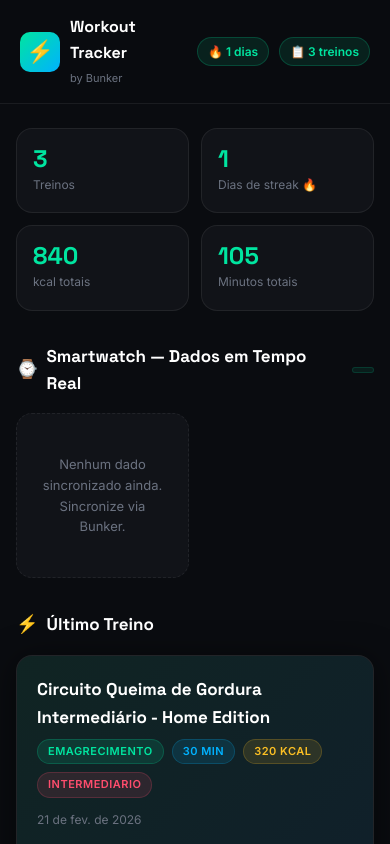
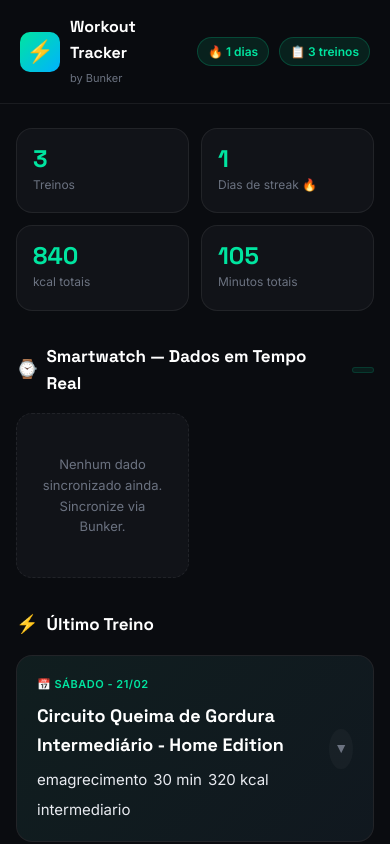
Before and after one commit to henriquehse/bunker-workout-tracker, a plain HTML site: page index.html in a window 390 px wide. Both pictures are taken after a click on the element 195 px from the left and 752 px from the top of the page. Shown: the top 844 px of the page. Drawn offline with Linux system fonts and the light colour scheme.

Commit message:
feat: layout celular p/ treinos expansíveis com videos youtube

```diff
--- a/app.js
+++ b/app.js
@@ -29,7 +29,16 @@ function formatTime(iso) {
 function fmtDate(iso) {
   if (!iso) return '—';
   const d = new Date(iso);
-  return d.toLocaleDateString('pt-BR', { day: '2-digit', month: 'short', year: 'numeric' });
+  return d.toLocaleDateString('pt-BR', { day: '2-digit', month: '2-digit', year: 'numeric' });
+}
+
+function formatDayCell(iso) {
+  if (!iso) return 'Treino sem data';
+  const d = new Date(iso);
+  const dias = ['Domingo', 'Segunda-feira', 'Terça-feira', 'Quarta-feira', 'Quinta-feira', 'Sexta-feira', 'Sábado'];
+  const diaSemana = dias[d.getDay()];
+  const data = d.toLocaleDateString('pt-BR', { day: '2-digit', month: '2-digit' });
+  return `${diaSemana} - ${data}`;
 }
 
 function calcStreak(workouts) {
@@ -73,16 +82,27 @@ function renderExercises(exercises, label) {
     const cal = ex.calories_per_set ? ` · ~${ex.calories_per_set} kcal/série` : '';
     const instruction = ex.instruction || '';
 
+    // YOUTUBE EMBED TRICK (Busca e toca o primeiro vídeo direto do iframe)
+    const ytQuery = encodeURIComponent(ex.exercise + " execução correta academia");
+    const ytEmbed = `
+      <div class="exercise-video-wrap">
+        <iframe width="100%" height="200" src="https://www.youtube.com/embed?listType=search&list=${ytQuery}" frameborder="0" allowfullscreen></iframe>
+      </div>
+    `;
+
     return `
-      <div class="exercise-item" onclick="toggleExercise(this)" style="animation-delay:${i * 0.06}s">
-        <div class="exercise-header">
+      <div class="exercise-item" style="animation-delay:${i * 0.06}s">
+        <div class="exercise-header" onclick="toggleExercise(this.parentElement)">
           <div>
             <div class="exercise-name">${ex.exercise}</div>
             <div class="exercise-detail">${repsStr}${rest}${cal}</div>
           </div>
           <span class="exercise-chevron">▼</span>
         </div>
-        ${instruction ? `<div class="exercise-instruction">${instruction}</div>` : ''}
+        <div class="exercise-body">
+          ${instruction ? `<div class="exercise-instruction">${instruction}</div>` : ''}
+          ${ytEmbed}
+        </div>
       </div>`;
   }).join('');
 
@@ -97,15 +117,15 @@ function toggleExercise(el) {
   el.classList.toggle('expanded');
 }
 
-// ─── RENDER WORKOUT CARD ──────────────────────────────────────────────────────
-function renderWorkoutCard(w, compact = false) {
+// ─── RENDER WORKOUT CARD (CÉLULA) ───────────────────────────────────────────
+function renderWorkoutCell(w, index, isLatest = false) {
   const workout = w.workout || w;
   const title = workout.title || 'Treino';
   const goal = w.goal || workout.goal || '';
   const dur = w.duration || workout.duration || '';
   const cal = workout.estimated_calories || '';
   const level = w.level || workout.level || '';
-  const date = fmtDate(w.saved_at);
+  const cellDate = formatDayCell(w.saved_at);
   const overview = workout.overview || '';
 
   const main = workout.main_block || [];
@@ -119,42 +139,38 @@ function renderWorkoutCard(w, compact = false) {
     level ? `<span class="pill pill-level">${level}</span>` : '',
   ].filter(Boolean).join('');
 
+  // Se for o último treino (mais recente), ele já vem expandido por padrão
+  const expandedClass = isLatest ? 'expanded' : '';
+
   return `
-    <div class="workout-card">
-      <div class="workout-card-header">
-        <div>
-          <div class="workout-title">${title}</div>
-          <div class="workout-meta">${pills}</div>
+    <div class="workout-cell ${expandedClass}" style="animation-delay:${index * 0.05}s">
+      <div class="workout-cell-header" onclick="toggleWorkout(this.parentElement)">
+        <div class="cell-info">
+          <div class="cell-date">📅 ${cellDate}</div>
+          <div class="cell-title">${title}</div>
+          <div class="cell-pills">${pills}</div>
         </div>
-        <div class="workout-date">${date}</div>
+        <div class="cell-action">
+          <span class="workout-chevron">▼</span>
+        </div>
       </div>
-      ${overview ? `<div class="workout-overview">${overview}</div>` : ''}
-      ${renderExercises(warmup, '🔥 Aquecimento')}
-      ${renderExercises(main, '💪 Treino Principal')}
-      ${renderExercises(finisher, '⚡ Finisher')}
+      <div class="workout-cell-content">
+        ${overview ? `<div class="workout-overview">${overview}</div>` : ''}
+        ${renderExercises(warmup, '🔥 Aquecimento')}
+        ${renderExercises(main, '💪 Treino Principal')}
+        ${renderExercises(finisher, '⚡ Finisher')}
+      </div>
     </div>`;
 }
 
-// ─── RENDER HISTORY ITEM ──────────────────────────────────────────────────────
-function renderHistoryItem(w, index) {
-  const workout = w.workout || w;
-  const title = workout.title || 'Treino';
-  const goal = w.goal || workout.goal || '';
-  const dur = w.duration || workout.duration || '';
-  const cal = workout.estimated_calories || '';
-  const date = fmtDate(w.saved_at);
+function toggleWorkout(el) {
+  el.classList.toggle('expanded');
+}
 
-  return `
-    <div class="history-item" style="animation-delay:${index * 0.06}s">
-      <div>
-        <div class="history-title">${title}</div>
-        <div class="history-date">${date} · ${goal} · ${dur} min</div>
-      </div>
-      <div class="history-right">
-        ${cal ? `<div class="history-cal">${cal} kcal</div>` : ''}
-        <span class="pill pill-goal" style="margin: 0;">${goal || '—'}</span>
-      </div>
-    </div>`;
+// ─── RENDER HISTORY LIST ────────────────────────────────────────────────────
+function renderHistoryList(workouts) {
+  if (!workouts || workouts.length === 0) return '';
+  return workouts.map((w, i) => renderWorkoutCell(w, i, false)).join('');
 }
 
 // ─── RENDER WEARABLE DATA ─────────────────────────────────────────────────────
@@ -259,12 +275,12 @@ async function init() {
               <span class="header-badge">🔥 ${streak} dias</span>
               <span class="header-badge">📋 ${workouts.length} treinos</span>`;
 
-        // ── Latest ──
-        $('latest-workout').innerHTML = renderWorkoutCard(workouts[0]);
+        // ── Render Cells (1st is expanded) ──
+        $('latest-workout').innerHTML = renderWorkoutCell(workouts[0], 0, true);
 
-        // ── History (skip latest) ──
+        // ── Rest of History Cells ──
         if (workouts.length > 1) {
-          $('history-list').innerHTML = workouts.slice(1).map(renderHistoryItem).join('');
+          $('history-list').innerHTML = renderHistoryList(workouts.slice(1));
         }
       }
     } else {
@@ -286,7 +302,8 @@ async function init() {
   }
 }
 
-// ─── EXPOSE toggle to inline onclick ─────────────────────────────────────────
+// ─── EXPOSE globals to inline onclick ────────────────────────────────────────
 window.toggleExercise = toggleExercise;
+window.toggleWorkout = toggleWorkout;
 
 init();
--- a/style.css
+++ b/style.css
@@ -218,87 +218,90 @@ body {
   font-size: 18px;
 }
 
-/* ─── WORKOUT CARD (Latest) ──────────────── */
-.workout-card {
+/* ─── WORKOUT CELL (Collapsible) ───────────── */
+.workout-cell {
   background: var(--surface);
   border: 1px solid var(--border);
   border-radius: var(--radius);
+  margin-bottom: 16px;
   overflow: hidden;
-  animation: fadeUp 0.45s ease both;
-  box-shadow: var(--shadow);
+  animation: fadeUp 0.4s ease both;
+  transition: border-color 0.2s;
 }
 
-.workout-card-header {
-  background: linear-gradient(135deg, rgba(0, 229, 160, 0.08), rgba(0, 178, 255, 0.08));
-  border-bottom: 1px solid var(--border);
+.workout-cell:hover {
+  border-color: rgba(0, 229, 160, 0.25);
+}
+
+.workout-cell-header {
   padding: 20px;
   display: flex;
   justify-content: space-between;
-  align-items: flex-start;
-  gap: 12px;
-  flex-wrap: wrap;
+  align-items: center;
+  cursor: pointer;
+  background: linear-gradient(135deg, rgba(0, 229, 160, 0.05), rgba(0, 178, 255, 0.03));
 }
 
-.workout-title {
+.cell-info {
+  display: flex;
+  flex-direction: column;
+  gap: 8px;
+}
+
+.cell-date {
+  font-size: 11px;
+  color: var(--accent);
+  text-transform: uppercase;
+  letter-spacing: 0.5px;
+  font-weight: 600;
+}
+
+.cell-title {
   font-family: 'Space Grotesk', sans-serif;
-  font-size: 20px;
+  font-size: 18px;
   font-weight: 700;
   color: #fff;
-  margin-bottom: 4px;
 }
 
-.workout-meta {
+.cell-pills {
   display: flex;
   flex-wrap: wrap;
-  gap: 8px;
-  margin-top: 8px;
+  gap: 6px;
 }
 
-.pill {
-  padding: 3px 10px;
-  border-radius: 20px;
-  font-size: 11px;
-  font-weight: 600;
-  text-transform: uppercase;
-  letter-spacing: 0.5px;
+.cell-action {
+  width: 40px;
+  height: 40px;
+  border-radius: 50%;
+  background: rgba(255, 255, 255, 0.03);
+  display: flex;
+  align-items: center;
+  justify-content: center;
+  transition: background 0.2s;
 }
 
-.pill-goal {
-  background: rgba(0, 229, 160, 0.12);
-  color: var(--accent);
-  border: 1px solid rgba(0, 229, 160, 0.2);
+.workout-cell-header:hover .cell-action {
+  background: rgba(255, 255, 255, 0.08);
 }
 
-.pill-dur {
-  background: rgba(0, 178, 255, 0.12);
-  color: var(--accent2);
-  border: 1px solid rgba(0, 178, 255, 0.2);
+.workout-chevron {
+  font-size: 14px;
+  color: var(--text-muted);
+  transition: transform 0.3s ease;
 }
 
-.pill-cal {
-  background: rgba(251, 191, 36, 0.12);
-  color: var(--warn);
-  border: 1px solid rgba(251, 191, 36, 0.2);
+.workout-cell.expanded .workout-chevron {
+  transform: rotate(180deg);
+  color: #fff;
 }
 
-.pill-level {
-  background: rgba(255, 77, 109, 0.12);
-  color: var(--danger);
-  border: 1px solid rgba(255, 77, 109, 0.2);
+.workout-cell-content {
+  display: none;
+  border-top: 1px solid var(--border);
 }
 
-.workout-date {
-  font-size: 12px;
-  color: var(--text-muted);
-  white-space: nowrap;
-}
-
-.workout-overview {
-  padding: 16px 20px;
-  font-size: 14px;
-  color: #9ca3af;
-  border-bottom: 1px solid var(--border);
-  line-height: 1.7;
+.workout-cell.expanded .workout-cell-content {
+  display: block;
 }
 
 /* ─── EXERCISES ──────────────────────────── */
@@ -316,71 +319,74 @@ body {
 }
 
 .exercise-item {
-  background: var(--surface2);
-  border: 1px solid var(--border);
-  border-radius: var(--radius-sm);
-  padding: 14px 16px;
-  margin-bottom: 10px;
-  cursor: pointer;
-  transition: border-color 0.2s, transform 0.15s;
+  border-bottom: 1px solid var(--border);
   animation: fadeUp 0.4s ease both;
 }
 
-.exercise-item:hover {
-  border-color: rgba(0, 229, 160, 0.25);
-  transform: translateX(3px);
+.exercise-item:last-child {
+  border-bottom: none;
 }
 
 .exercise-header {
   display: flex;
   justify-content: space-between;
   align-items: center;
-  gap: 8px;
+  padding: 16px 20px;
+  cursor: pointer;
+  transition: background 0.2s;
+}
+
+.exercise-header:hover {
+  background: rgba(255, 255, 255, 0.03);
 }
 
 .exercise-name {
   font-weight: 600;
-  font-size: 14px;
   color: var(--text);
-}
-
-.exercise-reps {
-  font-family: 'Space Grotesk', sans-serif;
-  font-weight: 700;
-  font-size: 13px;
-  color: var(--accent);
-  white-space: nowrap;
-  flex-shrink: 0;
+  margin-bottom: 4px;
 }
 
 .exercise-detail {
   font-size: 12px;
   color: var(--text-muted);
-  margin-top: 4px;
+}
+
+.exercise-body {
+  display: none;
+  background: var(--surface2);
+  padding: 0 20px 20px 20px;
+  border-bottom: 1px solid var(--border);
+}
+
+.exercise-item.expanded .exercise-body {
+  display: block;
 }
 
 .exercise-instruction {
-  display: none;
-  margin-top: 10px;
+  font-size: 13px;
+  color: var(--text-muted);
+  line-height: 1.6;
+  margin-bottom: 16px;
   padding-top: 10px;
-  border-top: 1px solid var(--border);
-  font-size: 13px;
-  color: #9ca3af;
-  line-height: 1.6;
 }
 
-.exercise-item.expanded .exercise-instruction {
-  display: block;
+.exercise-video-wrap {
+  position: relative;
+  width: 100%;
+  border-radius: var(--radius-sm);
+  overflow: hidden;
+  background: #000;
 }
 
 .exercise-chevron {
-  transition: transform 0.2s;
+  transition: transform 0.3s;
   color: var(--text-muted);
   font-size: 12px;
 }
 
 .exercise-item.expanded .exercise-chevron {
   transform: rotate(180deg);
+  color: #fff;
 }
 
 /* ─── HISTORY ────────────────────────────── */
@@ -388,45 +394,6 @@ body {
   background: var(--surface);
   border: 1px solid var(--border);
   border-radius: var(--radius-sm);
-  padding: 14px 16px;
-  display: flex;
-  justify-content: space-between;
-  align-items: center;
-  gap: 12px;
-  margin-bottom: 10px;
-  cursor: pointer;
-  transition: border-color 0.2s, background 0.2s;
-  animation: fadeUp 0.4s ease both;
-}
-
-.history-item:hover {
-  border-color: rgba(0, 229, 160, 0.2);
-  background: var(--surface2);
-}
-
-.history-title {
-  font-weight: 600;
-  font-size: 14px;
-}
-
-.history-date {
-  font-size: 12px;
-  color: var(--text-muted);
-  margin-top: 2px;
-}
-
-.history-right {
-  display: flex;
-  flex-direction: column;
-  align-items: flex-end;
-  gap: 4px;
-  flex-shrink: 0;
-}
-
-.history-cal {
-  font-family: 'Space Grotesk', sans-serif;
-  font-size: 14px;
-  font-weight: 700;
   color: var(--warn);
 }
 
```
